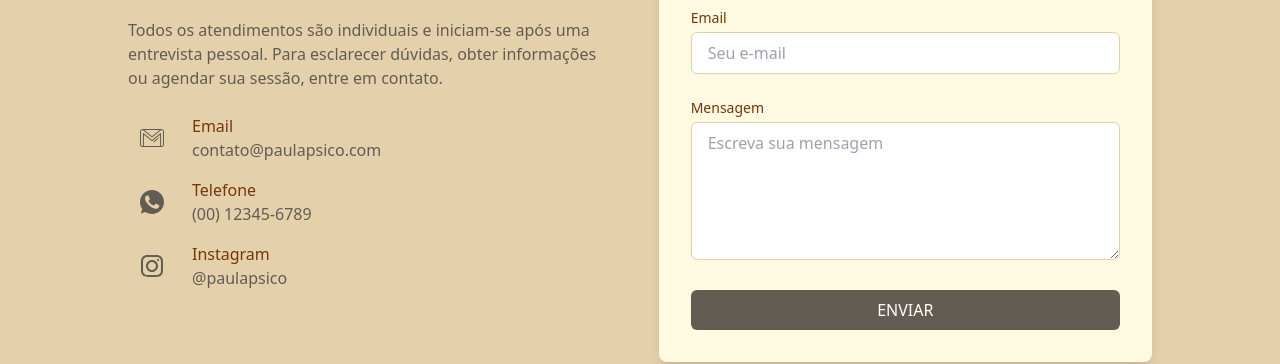
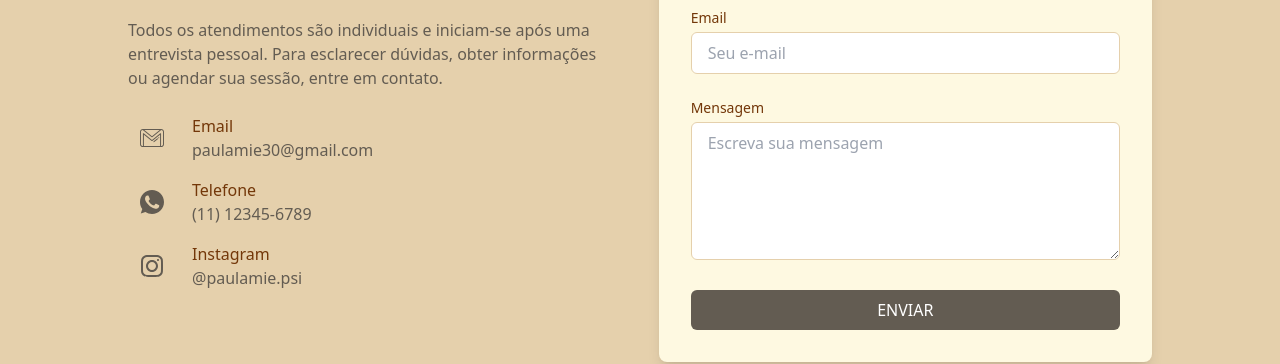
Before and after one commit to gabrielmunck/PaulaPsico, a React (Create React App) app: page / in a window 1280 px wide. Shown: the part 4540-4904 px from the top of the page. Built offline with nearby package versions, Linux system fonts and the light colour scheme.

Commit message:
Updated info Contact Section

```diff
--- a/src/components/Contact.jsx
+++ b/src/components/Contact.jsx
@@ -53,7 +53,7 @@ function Contact() {
                 </div>
                 <div>
                   <h3 className="font-medium text-brown-text">Email</h3>
-                  <p className="text-contrast">contato@paulapsico.com</p>
+                  <p className="text-contrast">paulamie30@gmail.com</p>
                 </div>
               </div>
               <div className="flex items-center">
@@ -62,7 +62,7 @@ function Contact() {
                 </div>
                 <div>
                   <h3 className="font-medium text-brown-text">Telefone</h3>
-                  <p className="text-contrast">(00) 12345-6789</p>
+                  <p className="text-contrast">(11) 12345-6789</p>
                 </div>
               </div>
               <div className="flex items-center">
@@ -71,7 +71,7 @@ function Contact() {
                 </div>
                 <div>
                   <h3 className="font-medium text-brown-text">Instagram</h3>
-                  <p className="text-contrast">@paulapsico</p>
+                  <p className="text-contrast">@paulamie.psi</p>
                 </div>
               </div>
             </div>
```
